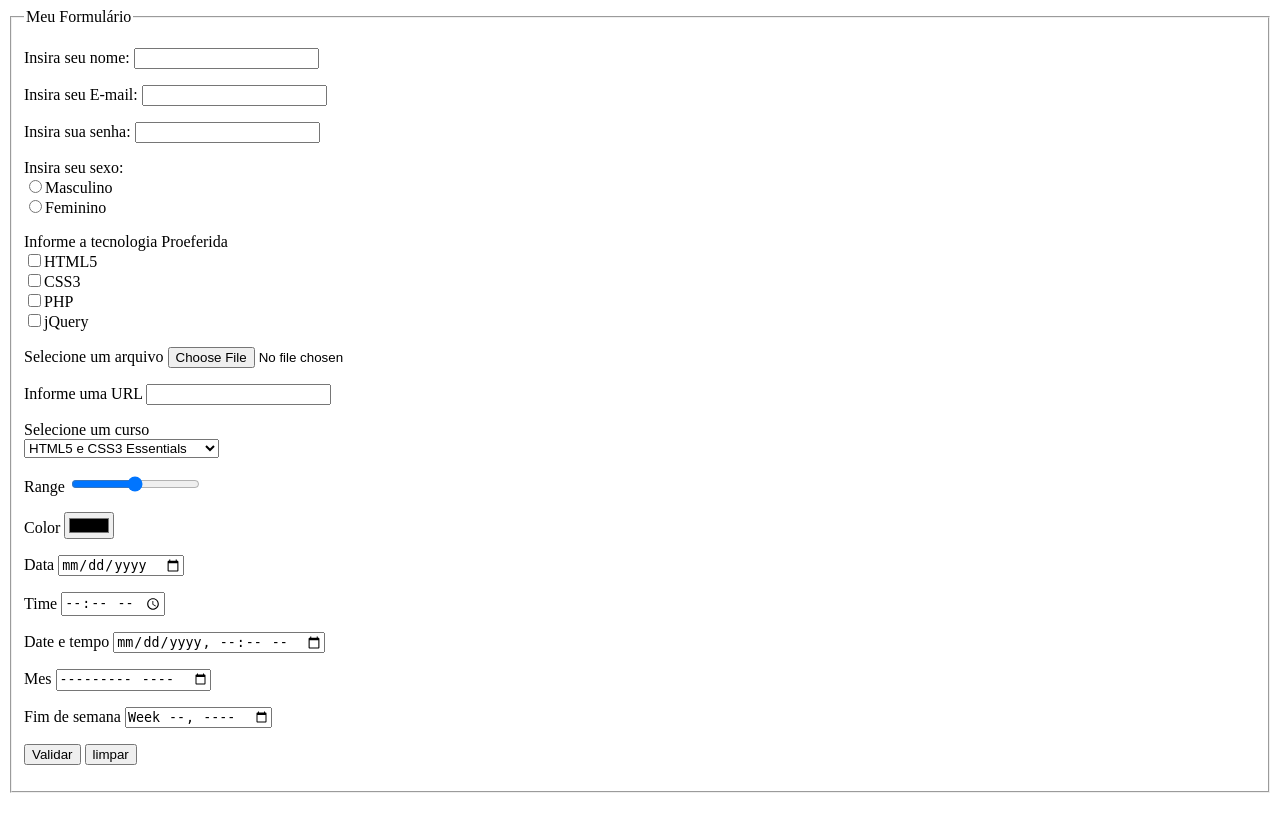
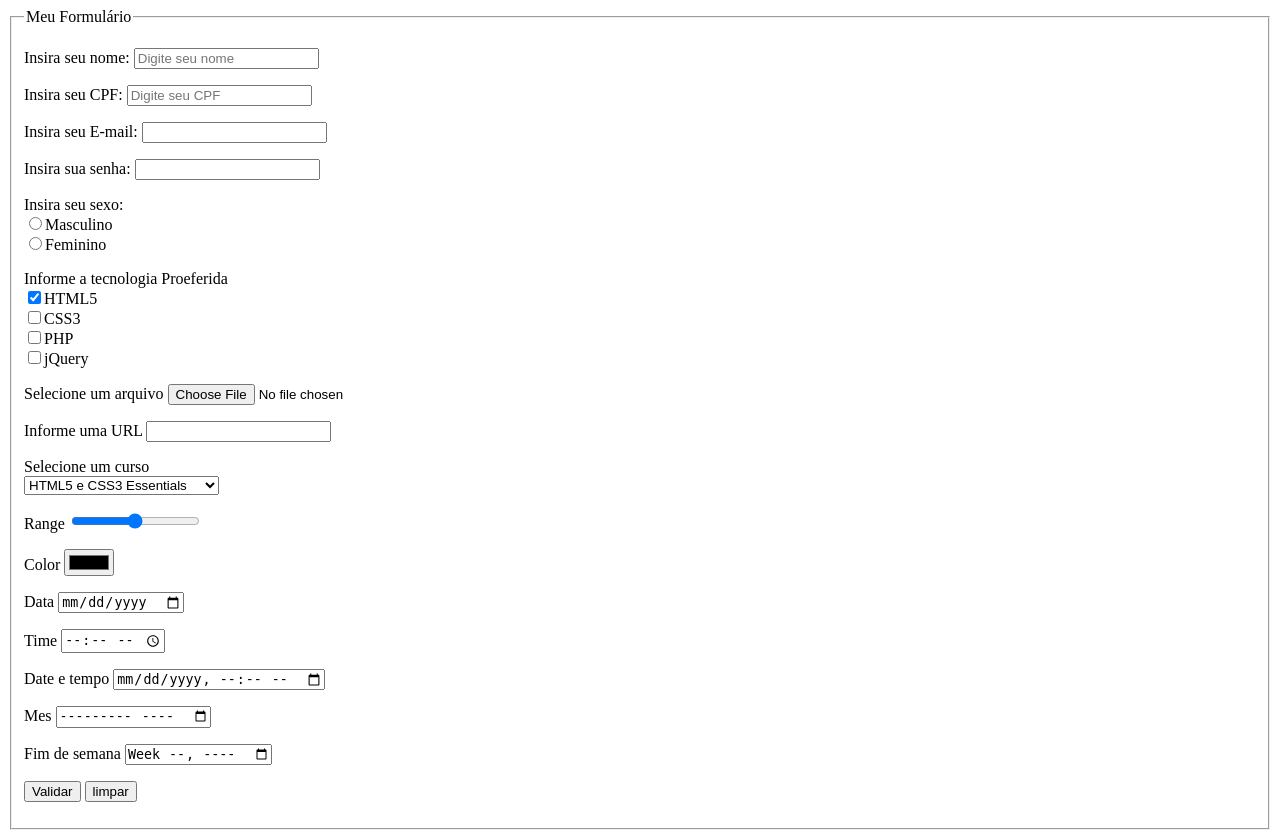
Before and after one commit to marcosmitsi/principais-inputs, a PHP site: page / in a window 1280 px wide. Before the commit the page ends 793 px from the top, so only its background shows below. Run offline with PHP 8.4, Linux system fonts and the light colour scheme.

Commit message:
Servindo tags para formulários Propriedades

```diff
--- a/index.php
+++ b/index.php
@@ -12,13 +12,17 @@
                 <fieldset>
                     <legend>Meu Formulário</legend>
                     <p>
-                        Insira seu nome: <input type="text">
+                        Insira seu nome: <input type="text" required placeholder="Digite seu nome">
                     </p>
                     <p>
-                        Insira seu E-mail: <input type="email">
+                        Insira seu CPF: <input type="text" required placeholder="Digite seu CPF" pattern="\d{3}\.\d{3}\.\d{3}-\d{2}">
+                    </p>
+
+                    <p>
+                        Insira seu E-mail: <input type="email" required placeholder="">
                     </p>
                     <p>
-                        Insira sua senha: <input type="password">
+                        Insira sua senha: <input type="password" required placeholder="">
                     </p>
                     <p>
                         Insira seu sexo: <br>
@@ -28,7 +32,7 @@
 
                     <p>
                         Informe a tecnologia Proeferida<br><!-- comment -->
-                        <input type="checkbox">HTML5<br>
+                        <input type="checkbox" checked="">HTML5<br>
                         <input type="checkbox">CSS3<br>
                         <input type="checkbox">PHP<br>
                         <input type="checkbox">jQuery<br>
```
